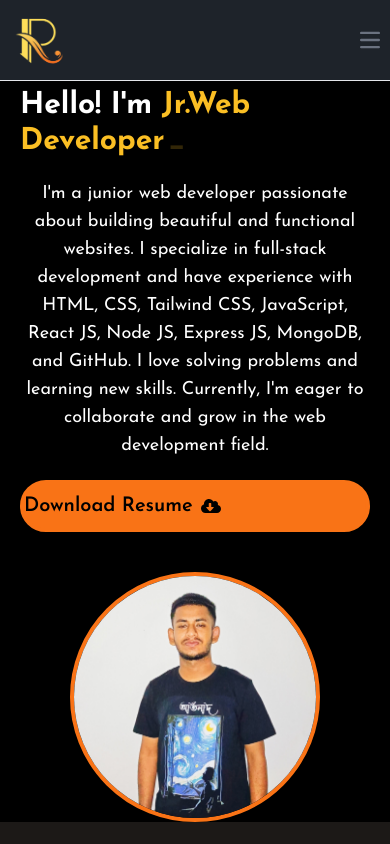
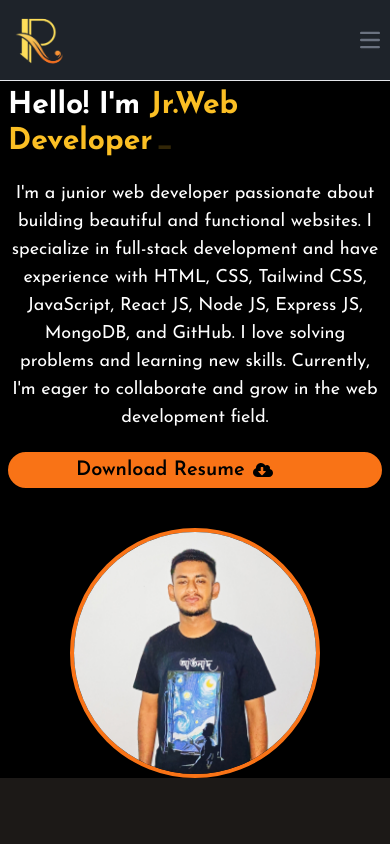
Before and after one commit to MohammedRasif/protfolio, a React (Vite) app: page / in a window 390 px wide. Shown: the top 844 px of the page. Built offline with nearby package versions, Linux system fonts and the light colour scheme.

Commit message:
responsive button

```diff
--- a/src/component/Header.jsx
+++ b/src/component/Header.jsx
@@ -8,7 +8,7 @@ const Header = () => {
 
   return (
     <div>
-      <div className="flex flex-col lg:flex-row lg:p-0 px-5 bg-black text-white">
+      <div className="flex flex-col lg:flex-row lg:p-0 px-2 bg-black text-white">
         {/* Text Section */}
         <motion.div
           className="lg:w-1/2 lg:ml-10 lg:mt-52 mt-16 lg:mb-[200px] mb-10 font-efg text-center lg:text-left"
@@ -47,9 +47,9 @@ const Header = () => {
             learning new skills. Currently, I'm eager to collaborate and grow in
             the web development field.
           </motion.p>
-          <a href={resume} download="Resume">
-          <div className="flex items-center space-x-2 mt-5  py-2 lg:mr-[500px] rounded-full border-4 font-semibold border-orange-500 bg-orange-500 hover:bg-black  text-black hover:text-white">
-            <button  className=" flex items-center space-x-2 lg:pl-16 text-xl">
+          <a href={resume} download="Resume" >
+          <div className="flex items-center space-x-2 mt-5 lg:mr-[500px] lg:ml-0 md:ml-32 md:mr-32 rounded-full border-4 font-semibold border-orange-500 bg-orange-500 hover:bg-black  text-black hover:text-white">
+            <button  className=" flex items-center space-x-2 lg:pl-16 md:pl-40  pl-16 text-xl">
               <span className="">Download Resume</span>
               <FaCloudDownloadAlt className="" />
             </button>
```
